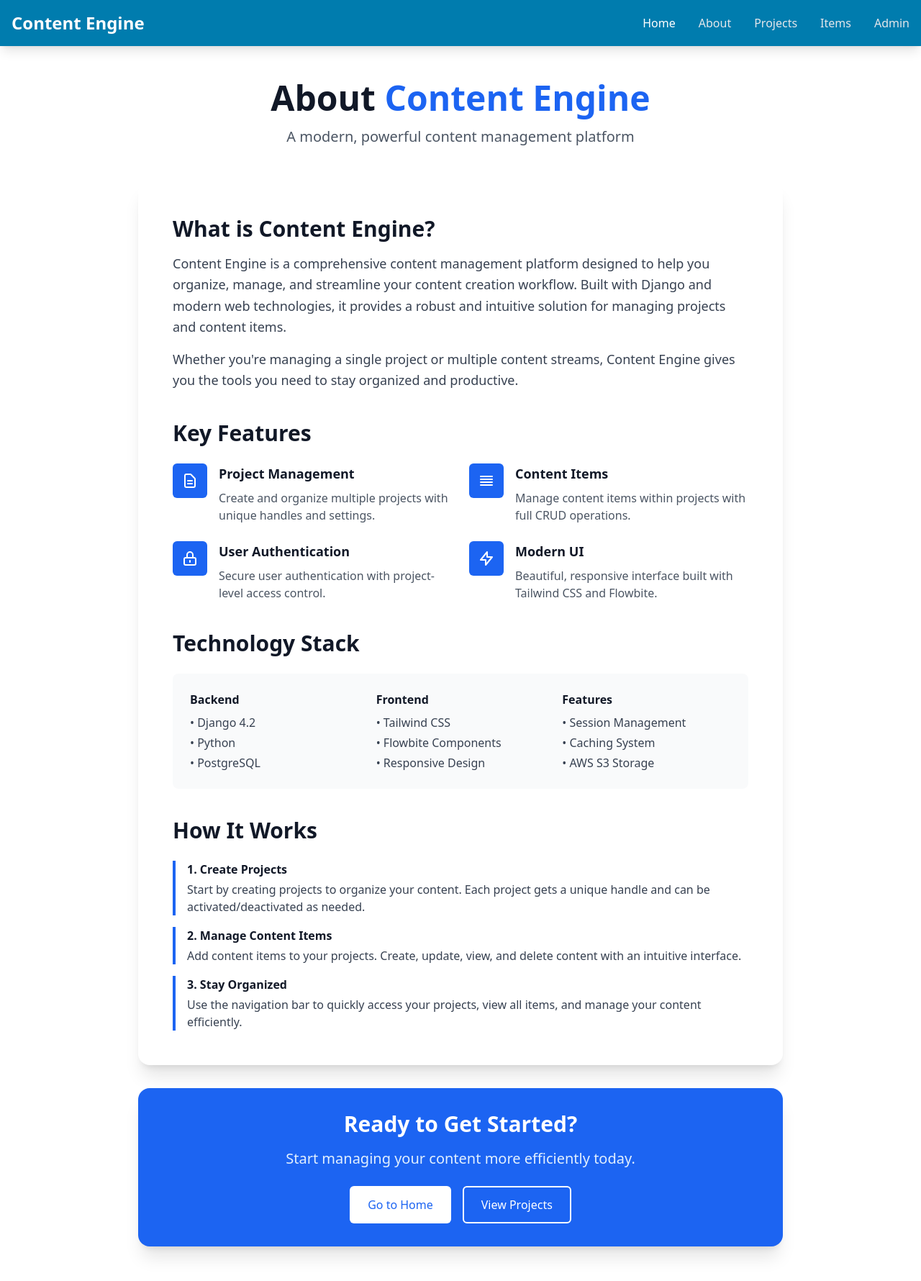
After one commit to IOabsolutes/content-engine, a Django app: template main/templates/landing/about.html in a window 1280 px wide. The commit adds this page. Shown: the whole page at 72% size. Run offline with Django 4.2, Linux system fonts and the light colour scheme; the template is opened without the code that fills it, so the values that code supplies are empty; style sheets or scripts are compiled from the project's sources; some libraries are stand-ins or nearby versions.

Commit message:
added about and routing

```diff
--- a/main/landing/views.py
+++ b/main/landing/views.py
@@ -5,3 +5,7 @@ from django.shortcuts import render
 
 def home_page_view(request):
     return render(request, "landing/home.html", {})
+
+
+def about_page_view(request):
+    return render(request, "landing/about.html", {})
--- a/main/main/settings.py
+++ b/main/main/settings.py
@@ -72,6 +72,7 @@ TEMPLATES = [
                 "django.contrib.auth.context_processors.auth",
                 "django.contrib.messages.context_processors.messages",
                 "projects.context_proccer.user_context_projects",
+                "main.context_proccer.site_urls",
             ],
         },
     },
--- /dev/null
+++ b/main/templates/landing/about.html
@@ -0,0 +1,165 @@
+{% extends 'base.html' %}
+
+{% block head_title %}About - Content Engine{% endblock %}
+
+{% block content %}
+<div class="bg-gradient-to-br from-slate-50 to-blue-50 min-h-screen py-12 px-4 sm:px-6 lg:px-8">
+  <div class="max-w-4xl mx-auto">
+    <!-- Header Section -->
+    <div class="text-center mb-12">
+      <h1 class="text-4xl md:text-5xl font-bold text-gray-900 mb-4">
+        About <span class="text-blue-600">Content Engine</span>
+      </h1>
+      <p class="text-xl text-gray-600">
+        A modern, powerful content management platform
+      </p>
+    </div>
+
+    <!-- Main Content Card -->
+    <div class="bg-white rounded-2xl shadow-xl p-8 md:p-12 mb-8">
+      <!-- What is Content Engine -->
+      <section class="mb-10">
+        <h2 class="text-3xl font-bold text-gray-900 mb-4">
+          What is Content Engine?
+        </h2>
+        <p class="text-lg text-gray-700 leading-relaxed mb-4">
+          Content Engine is a comprehensive content management platform designed to help you organize, manage, and streamline your content creation workflow. Built with Django and modern web technologies, it provides a robust and intuitive solution for managing projects and content items.
+        </p>
+        <p class="text-lg text-gray-700 leading-relaxed">
+          Whether you're managing a single project or multiple content streams, Content Engine gives you the tools you need to stay organized and productive.
+        </p>
+      </section>
+
+      <!-- Key Features -->
+      <section class="mb-10">
+        <h2 class="text-3xl font-bold text-gray-900 mb-6">Key Features</h2>
+        <div class="grid md:grid-cols-2 gap-6">
+          <div class="flex items-start">
+            <div class="flex-shrink-0">
+              <div class="flex items-center justify-center h-12 w-12 rounded-md bg-blue-600 text-white">
+                <svg class="h-6 w-6" fill="none" viewBox="0 0 24 24" stroke="currentColor">
+                  <path stroke-linecap="round" stroke-linejoin="round" stroke-width="2" d="M9 12h6m-6 4h6m2 5H7a2 2 0 01-2-2V5a2 2 0 012-2h5.586a1 1 0 01.707.293l5.414 5.414a1 1 0 01.293.707V19a2 2 0 01-2 2z" />
+                </svg>
+              </div>
+            </div>
+            <div class="ml-4">
+              <h3 class="text-lg font-semibold text-gray-900 mb-2">Project Management</h3>
+              <p class="text-gray-600">Create and organize multiple projects with unique handles and settings.</p>
+            </div>
+          </div>
+
+          <div class="flex items-start">
+            <div class="flex-shrink-0">
+              <div class="flex items-center justify-center h-12 w-12 rounded-md bg-blue-600 text-white">
+                <svg class="h-6 w-6" fill="none" viewBox="0 0 24 24" stroke="currentColor">
+                  <path stroke-linecap="round" stroke-linejoin="round" stroke-width="2" d="M4 6h16M4 10h16M4 14h16M4 18h16" />
+                </svg>
+              </div>
+            </div>
+            <div class="ml-4">
+              <h3 class="text-lg font-semibold text-gray-900 mb-2">Content Items</h3>
+              <p class="text-gray-600">Manage content items within projects with full CRUD operations.</p>
+            </div>
+          </div>
+
+          <div class="flex items-start">
+            <div class="flex-shrink-0">
+              <div class="flex items-center justify-center h-12 w-12 rounded-md bg-blue-600 text-white">
+                <svg class="h-6 w-6" fill="none" viewBox="0 0 24 24" stroke="currentColor">
+                  <path stroke-linecap="round" stroke-linejoin="round" stroke-width="2" d="M12 15v2m-6 4h12a2 2 0 002-2v-6a2 2 0 00-2-2H6a2 2 0 00-2 2v6a2 2 0 002 2zm10-10V7a4 4 0 00-8 0v4h8z" />
+                </svg>
+              </div>
+            </div>
+            <div class="ml-4">
+              <h3 class="text-lg font-semibold text-gray-900 mb-2">User Authentication</h3>
+              <p class="text-gray-600">Secure user authentication with project-level access control.</p>
+            </div>
+          </div>
+
+          <div class="flex items-start">
+            <div class="flex-shrink-0">
+              <div class="flex items-center justify-center h-12 w-12 rounded-md bg-blue-600 text-white">
+                <svg class="h-6 w-6" fill="none" viewBox="0 0 24 24" stroke="currentColor">
+                  <path stroke-linecap="round" stroke-linejoin="round" stroke-width="2" d="M13 10V3L4 14h7v7l9-11h-7z" />
+                </svg>
+              </div>
+            </div>
+            <div class="ml-4">
+              <h3 class="text-lg font-semibold text-gray-900 mb-2">Modern UI</h3>
+              <p class="text-gray-600">Beautiful, responsive interface built with Tailwind CSS and Flowbite.</p>
+            </div>
+          </div>
+        </div>
+      </section>
+
+      <!-- Technology Stack -->
+      <section class="mb-10">
+        <h2 class="text-3xl font-bold text-gray-900 mb-6">Technology Stack</h2>
+        <div class="bg-gray-50 rounded-lg p-6">
+          <div class="grid md:grid-cols-3 gap-6">
+            <div>
+              <h3 class="font-semibold text-gray-900 mb-2">Backend</h3>
+              <ul class="space-y-1 text-gray-700">
+                <li>• Django 4.2</li>
+                <li>• Python</li>
+                <li>• PostgreSQL</li>
+              </ul>
+            </div>
+            <div>
+              <h3 class="font-semibold text-gray-900 mb-2">Frontend</h3>
+              <ul class="space-y-1 text-gray-700">
+                <li>• Tailwind CSS</li>
+                <li>• Flowbite Components</li>
+                <li>• Responsive Design</li>
+              </ul>
+            </div>
+            <div>
+              <h3 class="font-semibold text-gray-900 mb-2">Features</h3>
+              <ul class="space-y-1 text-gray-700">
+                <li>• Session Management</li>
+                <li>• Caching System</li>
+                <li>• AWS S3 Storage</li>
+              </ul>
+            </div>
+          </div>
+        </div>
+      </section>
+
+      <!-- How It Works -->
+      <section>
+        <h2 class="text-3xl font-bold text-gray-900 mb-6">How It Works</h2>
+        <div class="space-y-4">
+          <div class="border-l-4 border-blue-600 pl-4">
+            <h3 class="font-semibold text-gray-900 mb-1">1. Create Projects</h3>
+            <p class="text-gray-700">Start by creating projects to organize your content. Each project gets a unique handle and can be activated/deactivated as needed.</p>
+          </div>
+          <div class="border-l-4 border-blue-600 pl-4">
+            <h3 class="font-semibold text-gray-900 mb-1">2. Manage Content Items</h3>
+            <p class="text-gray-700">Add content items to your projects. Create, update, view, and delete content with an intuitive interface.</p>
+          </div>
+          <div class="border-l-4 border-blue-600 pl-4">
+            <h3 class="font-semibold text-gray-900 mb-1">3. Stay Organized</h3>
+            <p class="text-gray-700">Use the navigation bar to quickly access your projects, view all items, and manage your content efficiently.</p>
+          </div>
+        </div>
+      </section>
+    </div>
+
+    <!-- CTA Section -->
+    <div class="bg-blue-600 rounded-2xl shadow-xl p-8 text-center text-white">
+      <h2 class="text-3xl font-bold mb-4">Ready to Get Started?</h2>
+      <p class="text-xl mb-6 text-blue-100">
+        Start managing your content more efficiently today.
+      </p>
+      <div class="flex flex-col sm:flex-row gap-4 justify-center">
+        <a href="/" class="inline-flex items-center justify-center px-6 py-3 border border-transparent text-base font-medium rounded-md text-blue-600 bg-white hover:bg-blue-50 transition-colors duration-200">
+          Go to Home
+        </a>
+        <a href="{% url 'projects:project_list' %}" class="inline-flex items-center justify-center px-6 py-3 border-2 border-white text-base font-medium rounded-md text-white hover:bg-blue-700 transition-colors duration-200">
+          View Projects
+        </a>
+      </div>
+    </div>
+  </div>
+</div>
+{% endblock %}
--- a/main/templates/navbar/base.html
+++ b/main/templates/navbar/base.html
@@ -15,6 +15,9 @@
           <a href="/" class="block py-2 px-3 text-white rounded hover:bg-blue-800 md:hover:bg-transparent md:hover:text-blue-200 md:p-0 transition-colors duration-200">Home</a>
         </li>
         <li>
+          <a href="{% url 'about' %}" class="block py-2 px-3 text-gray-200 rounded hover:bg-blue-800 md:hover:bg-transparent md:hover:text-white md:p-0 transition-colors duration-200">About</a>
+        </li>
+        <li>
           <a href="{% url 'projects:project_list' %}" class="block py-2 px-3 text-gray-200 rounded hover:bg-blue-800 md:hover:bg-transparent md:hover:text-white md:p-0 transition-colors duration-200">Projects</a>
         </li>
         <li>
```
Also changed, not shown: main/main/context_proccer.py (added, +11 -0 lines), main/main/urls.py (+4 -3 lines), main/templates/navbar/logged_in.html (+7 -0 lines).
